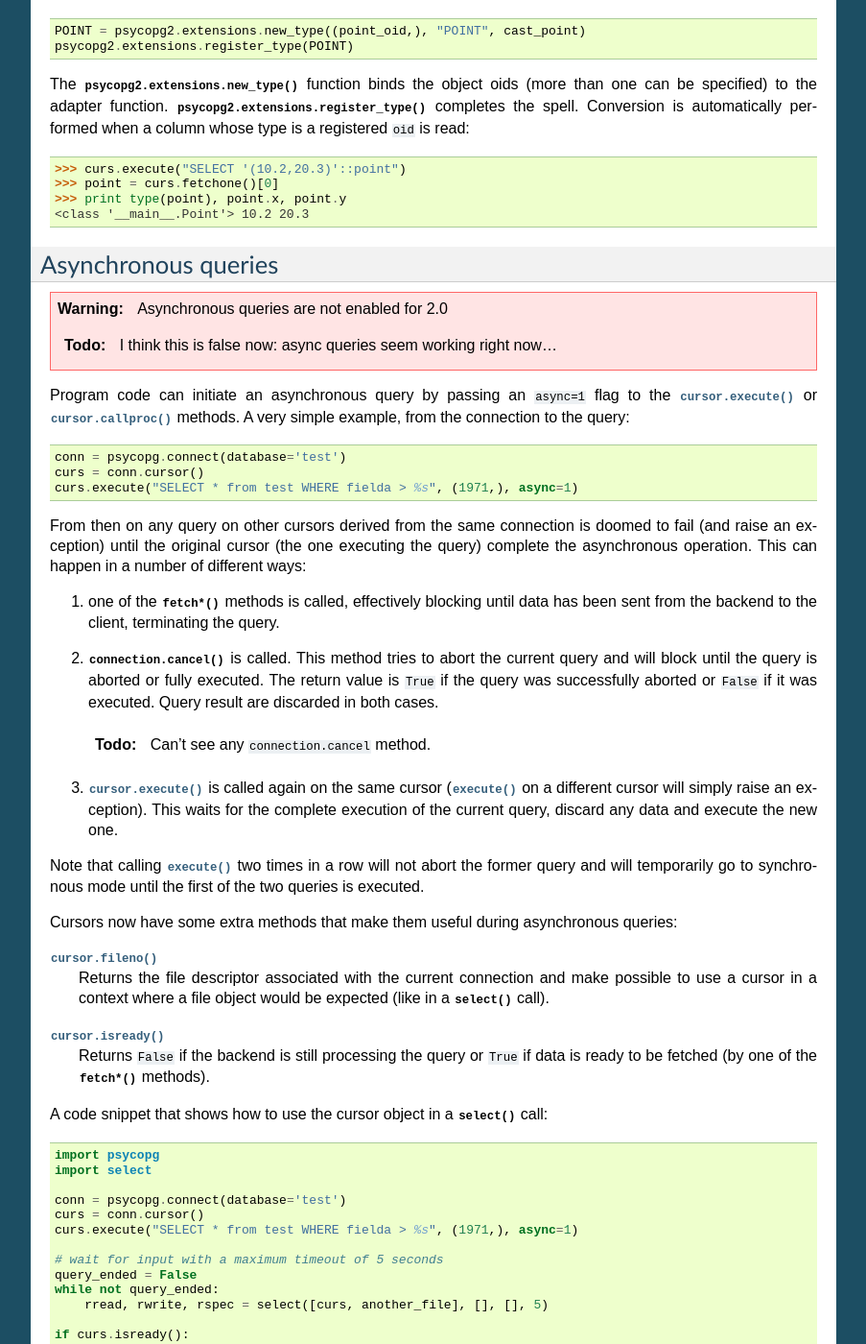
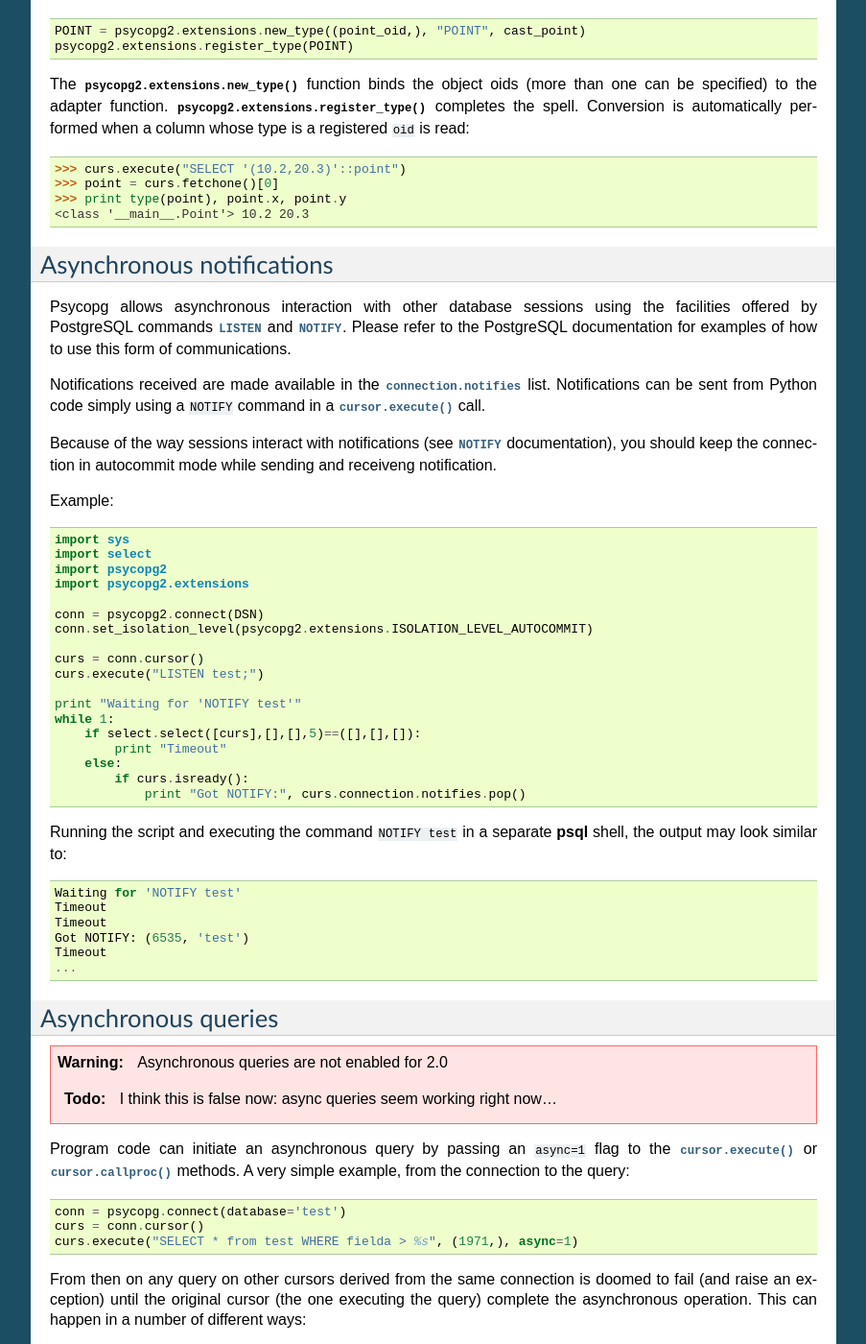
Before and after one commit to psycopg/psycopg2, a Sphinx documentation site: the page built from doc/advanced.rst, in a window 1280 px wide and 1400 px high, scrolled down 1929 px. Shown: the whole window at 96% size, without its empty margins (198-1101 px from the left). Built offline with Sphinx 7.4.7, drawn with Linux system fonts in a browser that asks for light colours; some of the changed text lies outside the part shown.

Commit message:
Added documentation about asynchronous notifications.

```diff
--- a/doc/advanced.rst
+++ b/doc/advanced.rst
@@ -155,6 +155,67 @@
 
 
 .. index::
+    pair: Asynchronous; Notifications
+    pair: LISTEN; SQL command
+    pair: NOTIFY; SQL command
+
+.. _async-notify:
+
+Asynchronous notifications
+--------------------------
+
+Psycopg allows asynchronous interaction with other database sessions using the
+facilities offered by PostgreSQL commands |LISTEN|_ and |NOTIFY|_. Please
+refer to the PostgreSQL documentation for examples of how to use this form of
+communications.
+
+Notifications received are made available in the :attr:`connection.notifies`
+list. Notifications can be sent from Python code simply using a ``NOTIFY``
+command in a :meth:`cursor.execute` call.
+
+Because of the way sessions interact with notifications (see |NOTIFY|_
+documentation), you should keep the connection in autocommit mode while
+sending and receiveng notification.
+
+.. |LISTEN| replace:: ``LISTEN``
+.. _LISTEN: http://www.postgresql.org/docs/8.4/static/sql-listen.html
+.. |NOTIFY| replace:: ``NOTIFY``
+.. _NOTIFY: http://www.postgresql.org/docs/8.4/static/sql-notify.html
+
+Example::
+
+    import sys
+    import select
+    import psycopg2
+    import psycopg2.extensions
+
+    conn = psycopg2.connect(DSN)
+    conn.set_isolation_level(psycopg2.extensions.ISOLATION_LEVEL_AUTOCOMMIT)
+
+    curs = conn.cursor()
+    curs.execute("LISTEN test;")
+
+    print "Waiting for 'NOTIFY test'"
+    while 1:
+        if select.select([curs],[],[],5)==([],[],[]):
+            print "Timeout"
+        else:
+            if curs.isready():
+                print "Got NOTIFY:", curs.connection.notifies.pop()
+
+Running the script and executing the command ``NOTIFY test`` in a separate
+:program:`psql` shell, the output may look similar to::
+
+    Waiting for 'NOTIFY test'
+    Timeout
+    Timeout
+    Got NOTIFY: (6535, 'test')
+    Timeout
+    ...
+
+
+
+.. index::
     double: Asynchronous; Query
 
 .. _asynchronous-queries:
```
Also changed, not shown: doc/connection.rst (+11 -4 lines).
